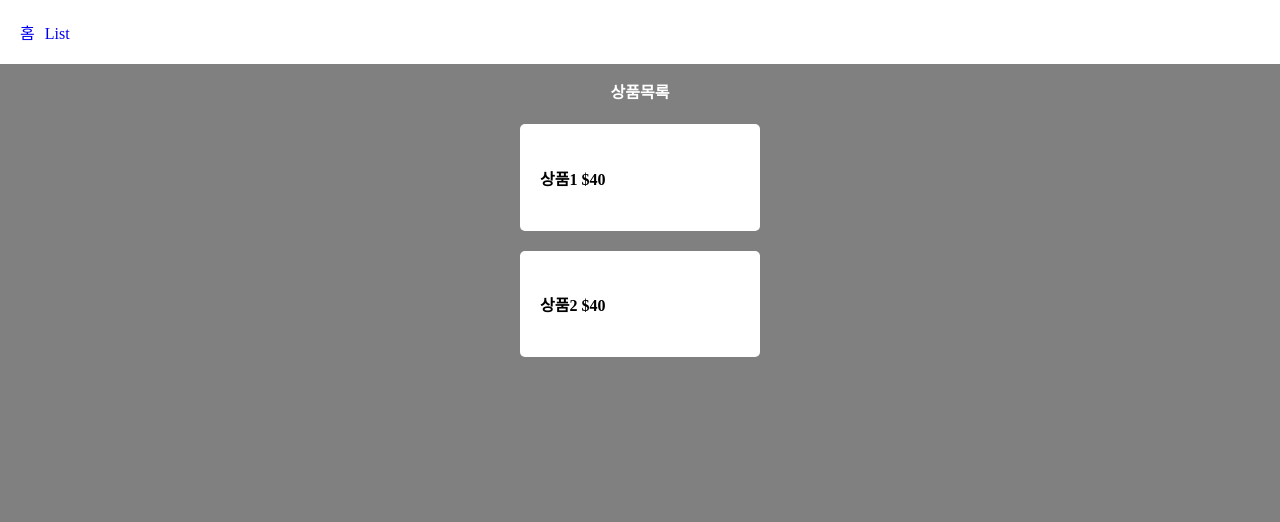
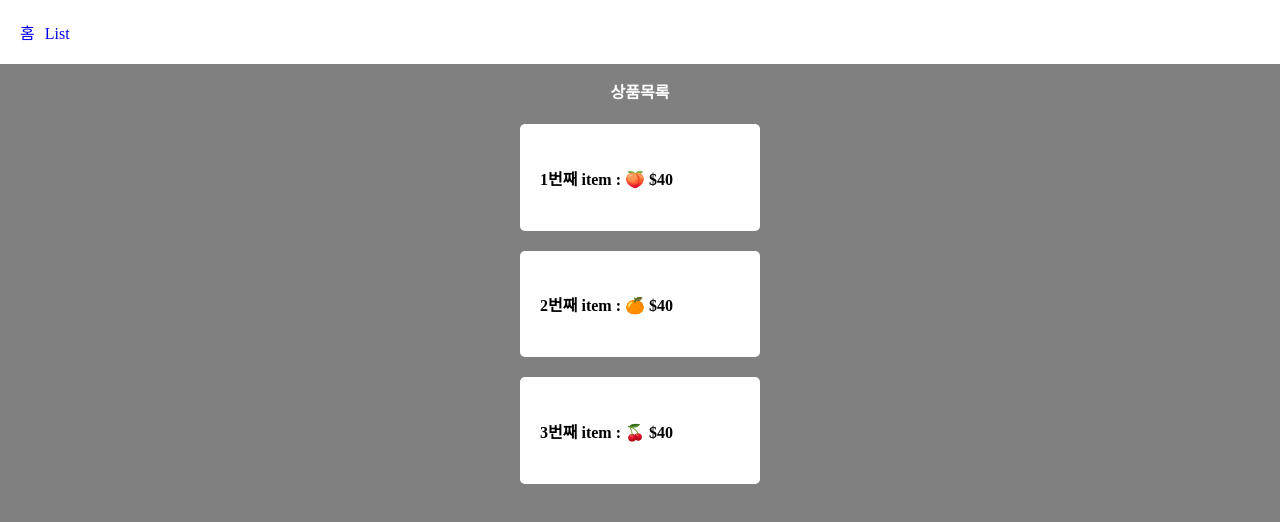
Before and after one commit to sayyyho/Next-Front, a Next.js app: page /list in a window 1280 px wide. Shown: the top 522 px of the page. Built offline with nearby package versions, Linux system fonts and the light colour scheme.

Commit message:
230624 : jsx에서 map을 활용(반복)

```diff
--- a/app/list/page.js
+++ b/app/list/page.js
@@ -1,13 +1,26 @@
 export default function List() {
+  let itemName = ["🍑", "🍊", "🍒"];
+  let myArray = [1, 2, 3];
+  myArray.map((a) => {
+    console.log(a);
+  });
+  // array 내 요소만큼 함수 실행
+  // 1st event는 array 내 요소 하나씩
+  // 2nd evnet는 현재 인덱스 출력
+  // return 넣어주면 그 return을 통해 어레이를 만들 수 있음
+  // map은 jsx 안에서 사용 가능
   return (
     <div>
       <h4 className="title">상품목록</h4>
-      <div className="food">
-        <h4>상품1 $40</h4>
-      </div>
-      <div className="food">
-        <h4>상품2 $40</h4>
-      </div>
+      {itemName.map((item, index) => {
+        return (
+          <div className="food">
+            <h4>
+              {index + 1}번째 item : {item} $40
+            </h4>
+          </div>
+        );
+      })}
     </div>
   );
 }
```
